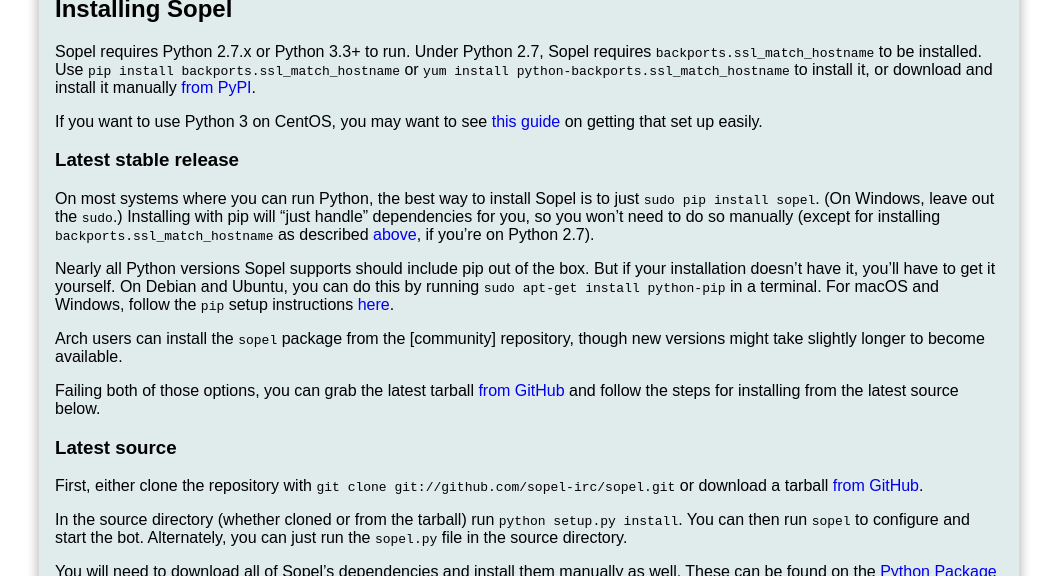
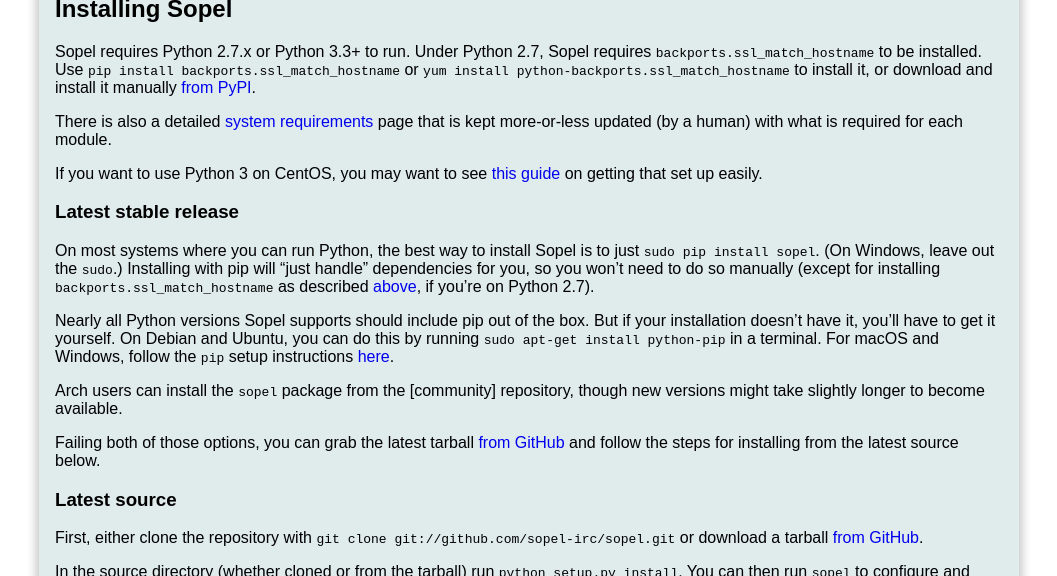
Before and after one commit to sopel-irc/sopel.chat, a Jekyll site: the page built from _usage/installing.md, in a window 1280 px wide and 900 px high, cut to the strip 324-900 px from the top of the window. Shown: the whole strip, without its empty margins (111-1168 px from the left). Built offline with Jekyll 4.4.1, drawn with Linux system fonts in a browser that asks for light colours; some web fonts are replaced.

Commit message:
usage/installing: Link to system requirements
Eventually the system requirements page should probably cover the Python
version range, backports.ssl_match_hostname, etc. but this is fine now.

```diff
--- a/_usage/installing.md
+++ b/_usage/installing.md
@@ -17,6 +17,10 @@
 backports.ssl_match_hostname` or `yum install
 python-backports.ssl_match_hostname` to install it, or download and install it
 manually [from PyPI](https://pypi.org/project/backports.ssl_match_hostname).
+
+There is also a detailed [system requirements]({% link
+_usage/system-requirements.md %}) page that is kept more-or-less updated (by a
+human) with what is required for each module.
 
 If you want to use Python 3 on CentOS, you may want to see [this guide]({% link
 _appendices/using-python-3-on-centos-7.md %}) on getting that set up easily.
```
